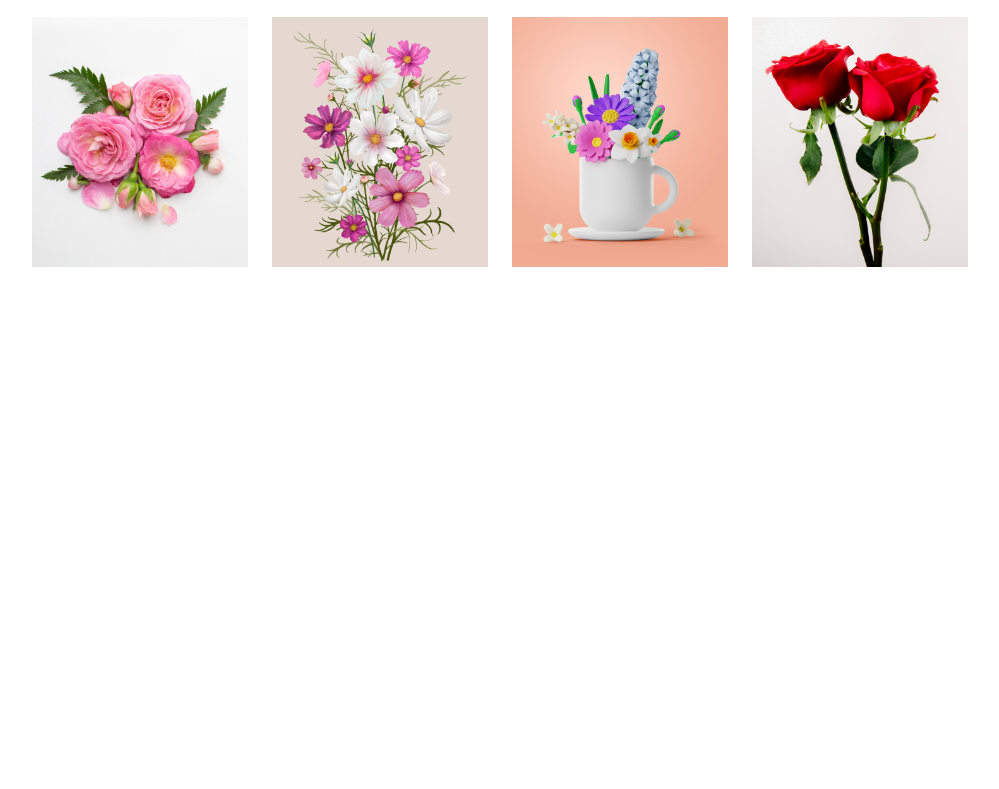
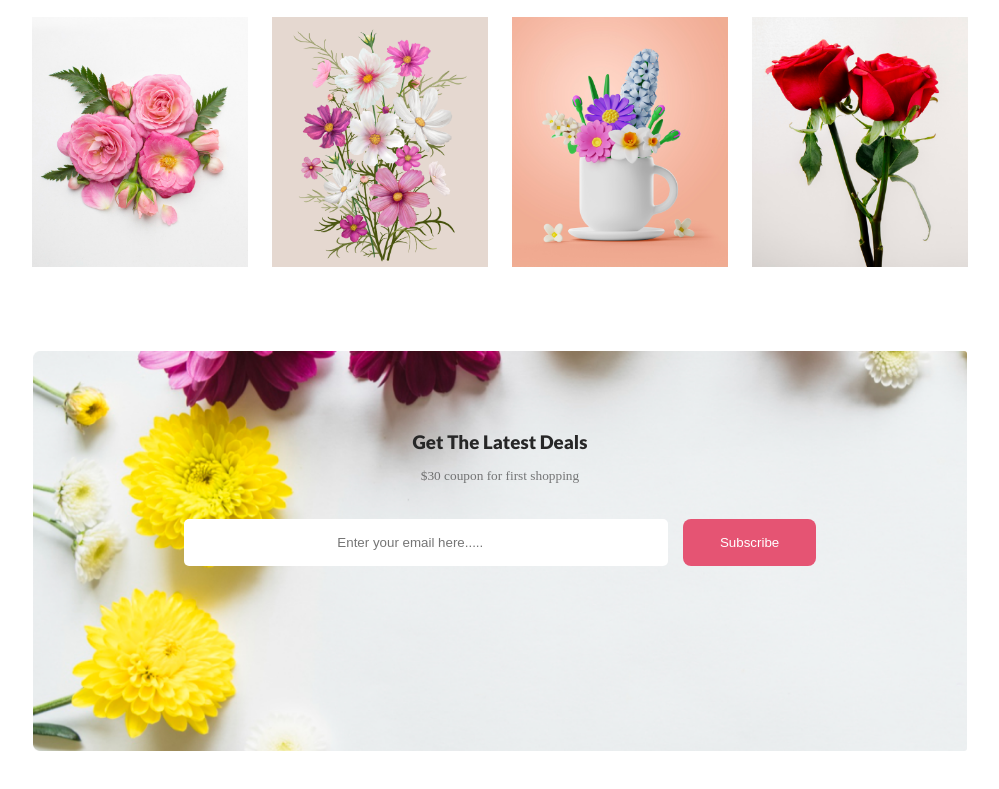
Before and after one commit to SiamIslamSagor/flower-shop, a plain HTML site: page index.html in a window 1280 px wide. Shown: the part 2271-3060 px from the top of the page, without its empty margins (140-1139 px from the left). Before the commit the page ends 2565 px from the top, so only its background shows below. Drawn offline with Linux system fonts and the light colour scheme.

Commit message:
added subscribe section

```diff
--- a/index.html
+++ b/index.html
@@ -100,6 +100,27 @@
             </div>
         </div>
 
+        <!-- created subscribe section  -->
+
+        <div class="deals">
+
+            <div class="sub">
+                <h3 class="sub-title">Get The Latest Deals</h3>
+                <p class="sub-p">$30 coupon for first shopping</p>
+            </div>
+
+            <div class="form">
+                <input class="inp" placeholder="Enter your email here....." type="email">
+
+                <div>
+                    <button class="all-btn">Subscribe</button>
+                </div>
+
+            </div>
+
+        </div>
+
+
     </main>
 
     <footer>
--- a/styles/web-style.css
+++ b/styles/web-style.css
@@ -222,3 +222,52 @@
 .insta-img{
     height: 250px;
 }
+
+/* subscribe section  */
+
+
+.deals{
+    display: flex;
+    flex-direction: column;
+    align-items: center;
+    /* background-image: url("/Flower Asset/Rectangle\ 9.png"); */
+    background-image: url("/Flower Asset/Rectangle 9.png");
+    background-size: cover;
+    height: 50vh;
+    width: 73vw;
+    margin: auto;
+    margin-top: 80px;
+    margin-bottom: 80px;
+    border-radius: 3px;
+}
+
+.sub {
+    display: flex;
+    flex-direction: column;
+    text-align: center;
+    margin: 80px 0 20px 0;
+}
+
+.sub-title {
+    font-family: Lato;
+    color: #272727;
+    font-weight: bold;
+
+}
+
+.sub-p {
+    font-size: smaller;
+    padding: 15px 0;
+    color: rgba(39, 39, 39, 0.60);
+}
+
+.form{
+    display: flex;
+    gap: 15px;
+}
+
+.inp{
+    padding: 0 12vw;
+    border: none;
+    border-radius: 5px;
+}
```
